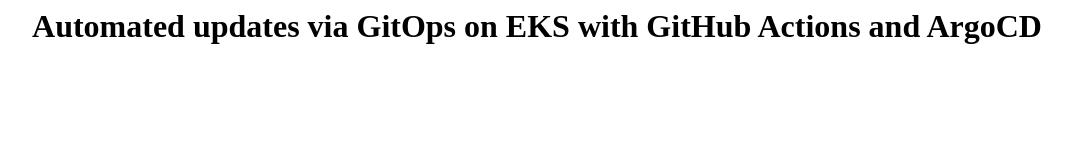
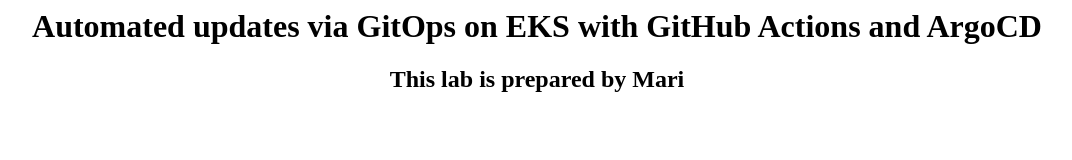
Before and after one commit to vmarimurugan/eks-gitops-argocd, a plain HTML site: page docker/index.html in a window 1280 px wide. Shown: the whole page, without its empty margins (103-1175 px from the left). Drawn offline with Linux system fonts and the light colour scheme.

Commit message:
new update

```diff
--- a/docker/index.html
+++ b/docker/index.html
@@ -2,6 +2,7 @@
 <body>
 <center>
 <h1> Automated updates via GitOps on EKS with GitHub Actions and ArgoCD </h1>
+<h2> This lab is prepared by Mari </h2>
 </center>
 </body>
 </Html>
```
Also changed, not shown: 1 other file.
